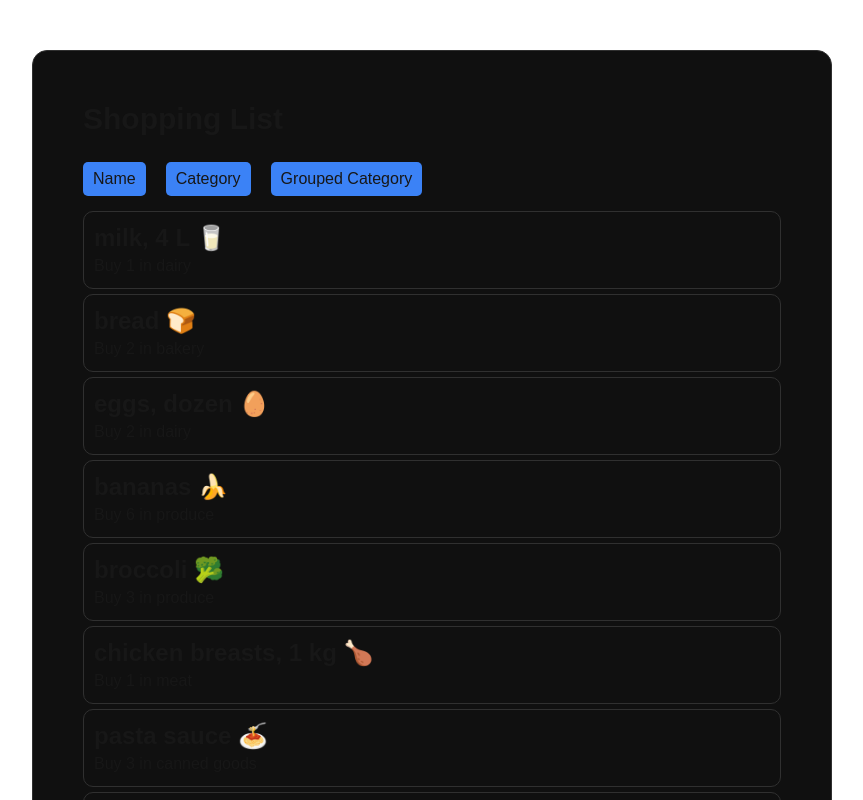
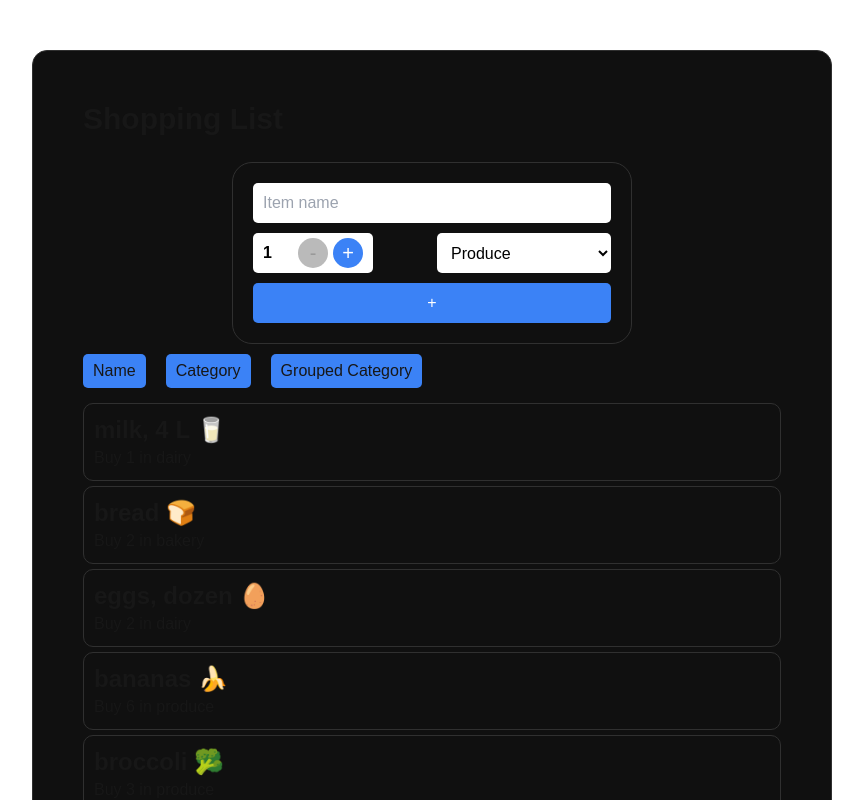
Before and after one commit to sgarcia97/cprg306-assignments, a Next.js app: page /week-7 in a window 1280 px wide. Shown: the top 800 px of the page, without its empty margins (208-1071 px from the left). Built offline with nearby package versions, Linux system fonts and the light colour scheme.

Commit message:
week-7 styling updates

```diff
--- a/app/globals.css
+++ b/app/globals.css
@@ -117,6 +117,7 @@ input, select{
   height:40px;
   outline:none;
   padding-left:10px;
+  color:#000000;
 }
 
 .form-button{
--- a/app/week-7/page.js
+++ b/app/week-7/page.js
@@ -1,10 +1,13 @@
 import React from "react"
 import ItemList from "./item-list"
+import NewItem from "./new-item"
 
 export default function Page(){
     return(
         <main className="main">
             <h2 className="text-3xl font-medium">Shopping List</h2>
+            <NewItem/>
+            <p></p>
             <ItemList/>
         </main>
     )
```
